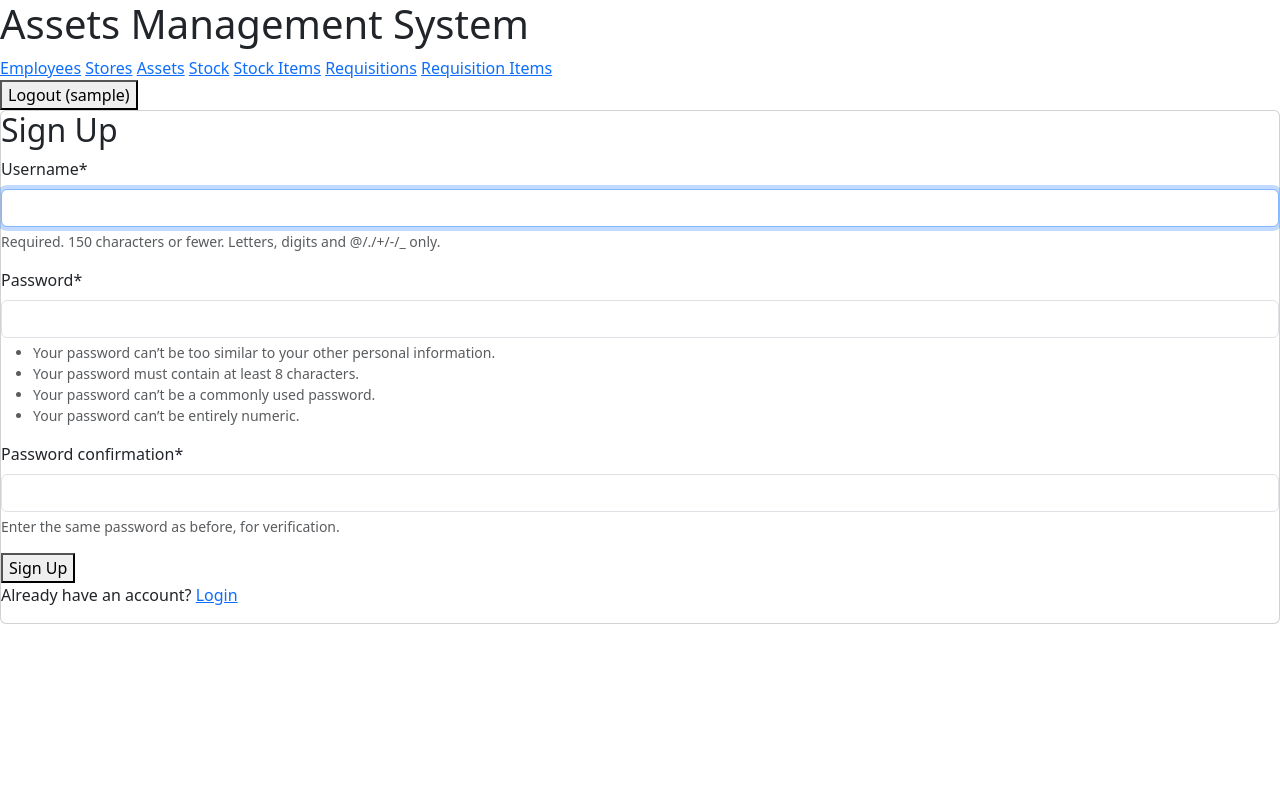
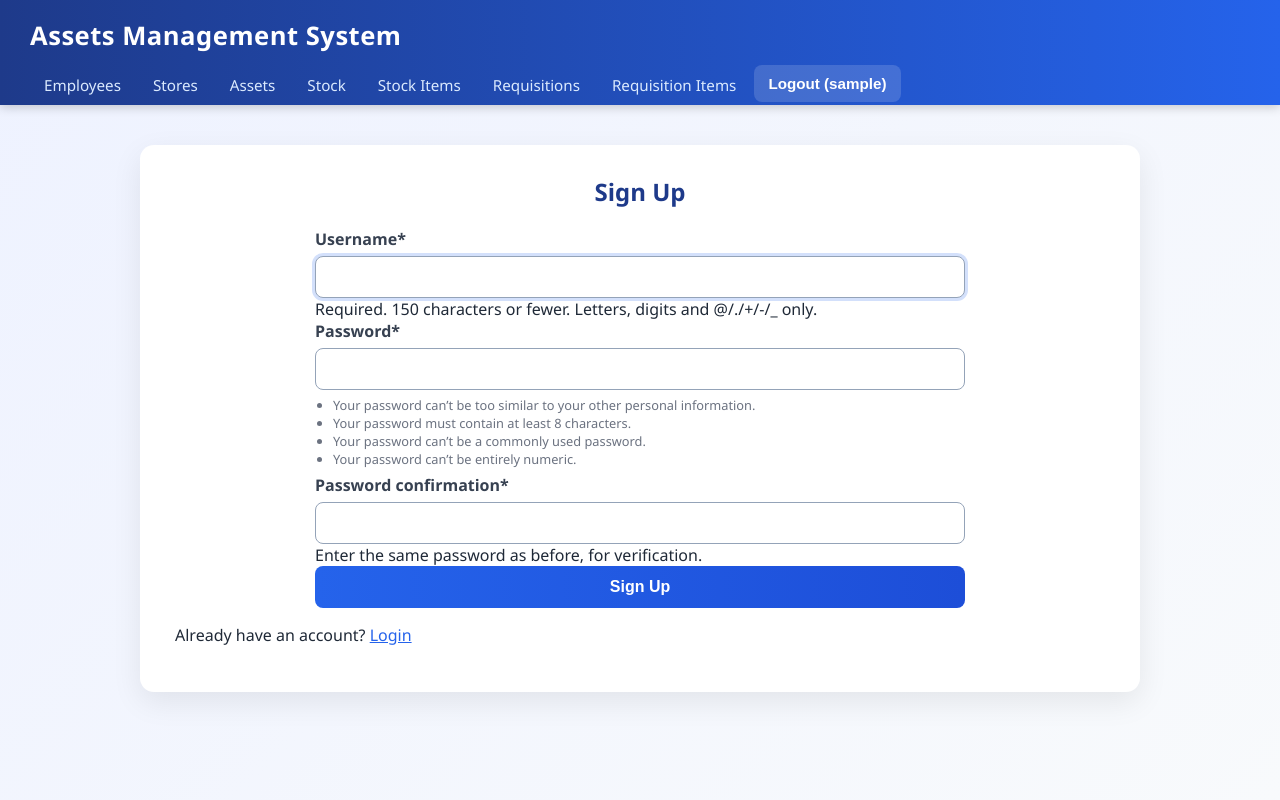
Before and after one commit to musiimeedmund9-sudo/School-project, a Django app: page / in a window 1280 px wide. Run offline with Django 5.2, Linux system fonts and the light colour scheme; the visitor is signed in with stand-in values (Sample User, id 1); some libraries are stand-ins or nearby versions.

Commit message:
Add CSS styling

```diff
--- a/Asset/settings.py
+++ b/Asset/settings.py
@@ -127,6 +127,8 @@ STATICFILES_DIRS =[
     os.path.join(BASE_DIR,'static')
 ]
 STATIC_ROOT = BASE_DIR / 'staticfiles'
+STATIC_URL = 'static/'
+STATICFILES_DIRS = [BASE_DIR / 'static']
 
 
 # Email
--- a/Assets/templates/base.html
+++ b/Assets/templates/base.html
@@ -5,7 +5,7 @@
     <meta charset="UTF-8">
     <meta name="viewport" content="width=device-width, initial-scale=1.0">
     <title>{% block title %}Assets Management System{% endblock %}</title>
-    <link href="https://cdn.jsdelivr.net/npm/bootstrap@5.3.3/dist/css/bootstrap.min.css" rel="stylesheet">
+    <link rel="stylesheet" href="{% static 'Assets/css/style.css' %}">
 </head>
 <body>
 
@@ -32,7 +32,7 @@
         </nav>
     </header>
 
-    <main>
+    <main class="container">
         {% block content %}
         {% endblock %}
     </main>
--- a/static/Assets/css/style.css
+++ b/static/Assets/css/style.css
@@ -1,177 +1,195 @@
-* {
-    box-sizing: border-box;
-}
+* { box-sizing: border-box; }
 
 body {
     margin: 0;
-    font-family: Arial, Helvetica, sans-serif;
-    background-color: #f2f4f8;
-    color: #222;
+    font-family: "Segoe UI", Tahoma, sans-serif;
+    background: linear-gradient(135deg, #eef2ff, #f8fafc);
+    color: #1f2937;
+    min-height: 100vh;
 }
 
+/* ---------- Header & Navigation ---------- */
 header {
-    background-color: #1f3a5f;
-    color: white;
-    padding: 15px 30px;
+    background: linear-gradient(90deg, #1e3a8a, #2563eb);
+    padding: 18px 30px 0;
+    box-shadow: 0 2px 10px rgba(0,0,0,.2);
 }
 
 header h1 {
-    margin: 0 0 10px 0;
-    font-size: 24px;
+    margin: 0 0 12px;
+    color: #fff;
+    font-size: 1.6rem;
+    letter-spacing: .5px;
 }
 
 nav {
     display: flex;
     flex-wrap: wrap;
-    gap: 8px;
-    align-items: center;
+    gap: 4px;
 }
 
 nav a {
-    color: white;
+    color: #dbeafe;
     text-decoration: none;
-    padding: 6px 12px;
-    border-radius: 4px;
-    background-color: rgba(255, 255, 255, 0.12);
+    padding: 10px 14px;
+    border-radius: 8px 8px 0 0;
+    font-size: .95rem;
+    transition: background .2s, color .2s;
 }
 
 nav a:hover {
-    background-color: rgba(255, 255, 255, 0.3);
+    background: rgba(255,255,255,.18);
+    color: #fff;
 }
 
-.logout-form {
-    display: inline;
-    margin: 0;
+/* ---------- Main content card ---------- */
+.container {
+    max-width: 520px;
+    margin: 40px auto;
+    padding: 30px 35px;
+    background: #fff;
+    border-radius: 14px;
+    box-shadow: 0 10px 30px rgba(0,0,0,.08);
 }
 
-.logout-form button {
-    padding: 6px 12px;
-    border: none;
-    border-radius: 4px;
-    background-color: #c0392b;
-    color: white;
-    cursor: pointer;
+.container h2,
+.container h1 {
+    margin-top: 0;
+    color: #1e3a8a;
+    text-align: center;
 }
 
-main {
-    max-width: 1100px;
-    margin: 25px auto;
-    padding: 0 15px;
+/* ---------- Forms ---------- */
+form p { margin: 0 0 16px; }
+
+label {
+    display: block;
+    font-weight: 600;
+    margin-bottom: 6px;
+    color: #374151;
 }
 
-.card {
-    background-color: white;
-    padding: 20px 25px;
-    margin-bottom: 25px;
-    border-radius: 6px;
-    box-shadow: 0 1px 4px rgba(0, 0, 0, 0.15);
+input[type="text"],
+input[type="password"],
+input[type="email"],
+input[type="number"],
+input[type="date"],
+select,
+textarea {
+    width: 100%;
+    padding: 11px 12px;
+    border: 1px solid #cbd5e1;
+    border-radius: 8px;
+    font-size: 1rem;
+    background: #f8fafc;
+    transition: border-color .2s, box-shadow .2s;
 }
 
-.narrow {
-    max-width: 500px;
+input:focus,
+select:focus,
+textarea:focus {
+    outline: none;
+    border-color: #2563eb;
+    background: #fff;
+    box-shadow: 0 0 0 3px rgba(37,99,235,.2);
+}
+
+.helptext, form ul {
+    font-size: .8rem;
+    color: #6b7280;
+}
+
+form ul { padding-left: 18px; margin: 6px 0; }
+
+.errorlist {
+    list-style: none;
+    padding: 8px 12px;
+    margin: 0 0 8px;
+    background: #fee2e2;
+    color: #b91c1c;
+    border-radius: 6px;
+    font-size: .85rem;
+}
+
+/* ---------- Buttons ---------- */
+button,
+input[type="submit"] {
+    width: 100%;
+    padding: 12px;
+    border: none;
+    border-radius: 8px;
+    background: linear-gradient(90deg, #2563eb, #1d4ed8);
+    color: #fff;
+    font-size: 1rem;
+    font-weight: 600;
+    cursor: pointer;
+    transition: transform .1s, box-shadow .2s;
+}
+
+button:hover,
+input[type="submit"]:hover {
+    box-shadow: 0 6px 16px rgba(37,99,235,.4);
+    transform: translateY(-1px);
+}
+
+/* ---------- Links & tables ---------- */
+.container a { color: #2563eb; }
+
+table {
+    width: 100%;
+    border-collapse: collapse;
+    margin-top: 15px;
+}
+
+th {
+    background: #1e3a8a;
+    color: #fff;
+    padding: 10px;
+    text-align: left;
+}
+
+td {
+    padding: 10px;
+    border-bottom: 1px solid #e5e7eb;
+}
+
+tr:hover td { background: #f1f5f9; }
+
+.logout-form { display: inline; margin: 0; }
+
+.logout-form button {
+    width: auto;
+    padding: 10px 14px;
+    background: rgba(255,255,255,.15);
+    border-radius: 8px;
+    font-size: .95rem;
+}
+.container {
+    max-width: 1000px;
+}
+
+/* Narrower, neater forms */
+form {
+    max-width: 650px;
     margin-left: auto;
     margin-right: auto;
 }
 
-h2 {
-    margin-top: 0;
-    color: #1f3a5f;
+/* Keep tables full width */
+table {
+    max-width: 1000px;
+    margin-left: auto;
+    margin-right: auto;
 }
 
-form p {
-    margin: 0 0 12px 0;
+/* Slightly stronger field borders so they're easier to see */
+input[type="text"],
+input[type="password"],
+input[type="email"],
+input[type="number"],
+input[type="date"],
+select,
+textarea {
+    border: 1px solid #94a3b8;
+    background: #fff;
 }
-
-form label {
-    display: block;
-    font-weight: bold;
-    margin-bottom: 4px;
-}
-
-form input[type="text"],
-form input[type="number"],
-form input[type="date"],
-form input[type="password"],
-form input[type="email"],
-form select {
-    width: 100%;
-    padding: 8px;
-    border: 1px solid #bbb;
-    border-radius: 4px;
-}
-
-form button[type="submit"] {
-    padding: 9px 20px;
-    border: none;
-    border-radius: 4px;
-    background-color: #1f3a5f;
-    color: white;
-    font-size: 15px;
-    cursor: pointer;
-}
-
-form button[type="submit"]:hover {
-    background-color: #2c5282;
-}
-
-.msg {
-    padding: 10px 14px;
-    background-color: #e6f4ea;
-    border-left: 4px solid #2e8b57;
-    border-radius: 4px;
-}
-
-.errorlist {
-    color: #c0392b;
-    margin: 0 0 6px 0;
-    padding-left: 18px;
-}
-
-.helptext {
-    font-size: 12px;
-    color: #666;
-}
-
-table {
-    width: 100%;
-    border-collapse: collapse;
-}
-
-th, td {
-    padding: 9px 10px;
-    border-bottom: 1px solid #ddd;
-    text-align: left;
-    font-size: 14px;
-}
-
-th {
-    background-color: #eaeff6;
-    color: #1f3a5f;
-}
-
-tr:hover td {
-    background-color: #f8fafc;
-}
-
-.btn {
-    display: inline-block;
-    padding: 5px 10px;
-    border-radius: 4px;
-    color: white;
-    text-decoration: none;
-    font-size: 13px;
-}
-
-.edit {
-    background-color: #2e8b57;
-}
-
-.delete {
-    background-color: #c0392b;
-}
-
-.back {
-    background-color: #666;
-    padding: 9px 16px;
-    font-size: 15px;
-}
```
